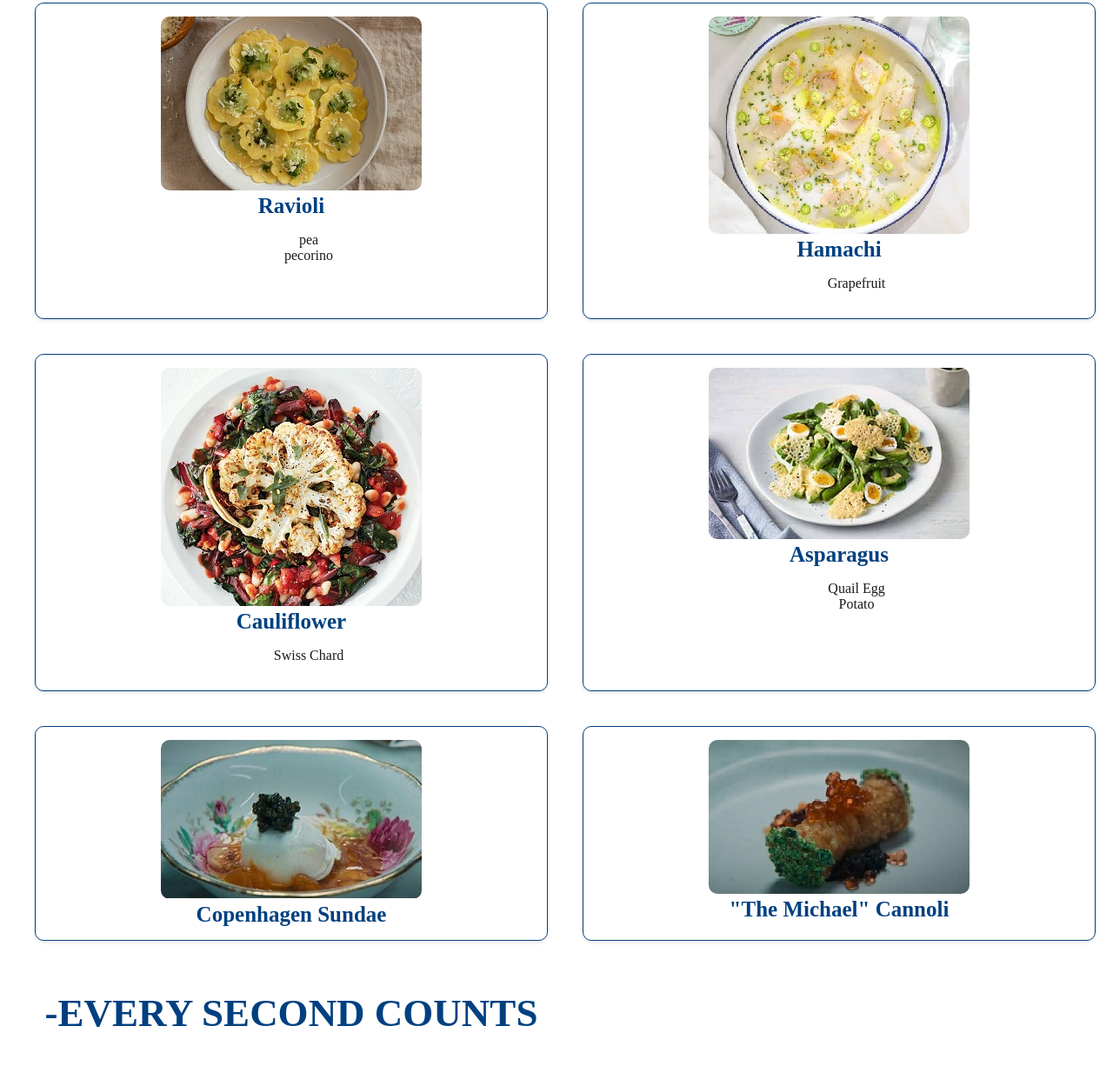
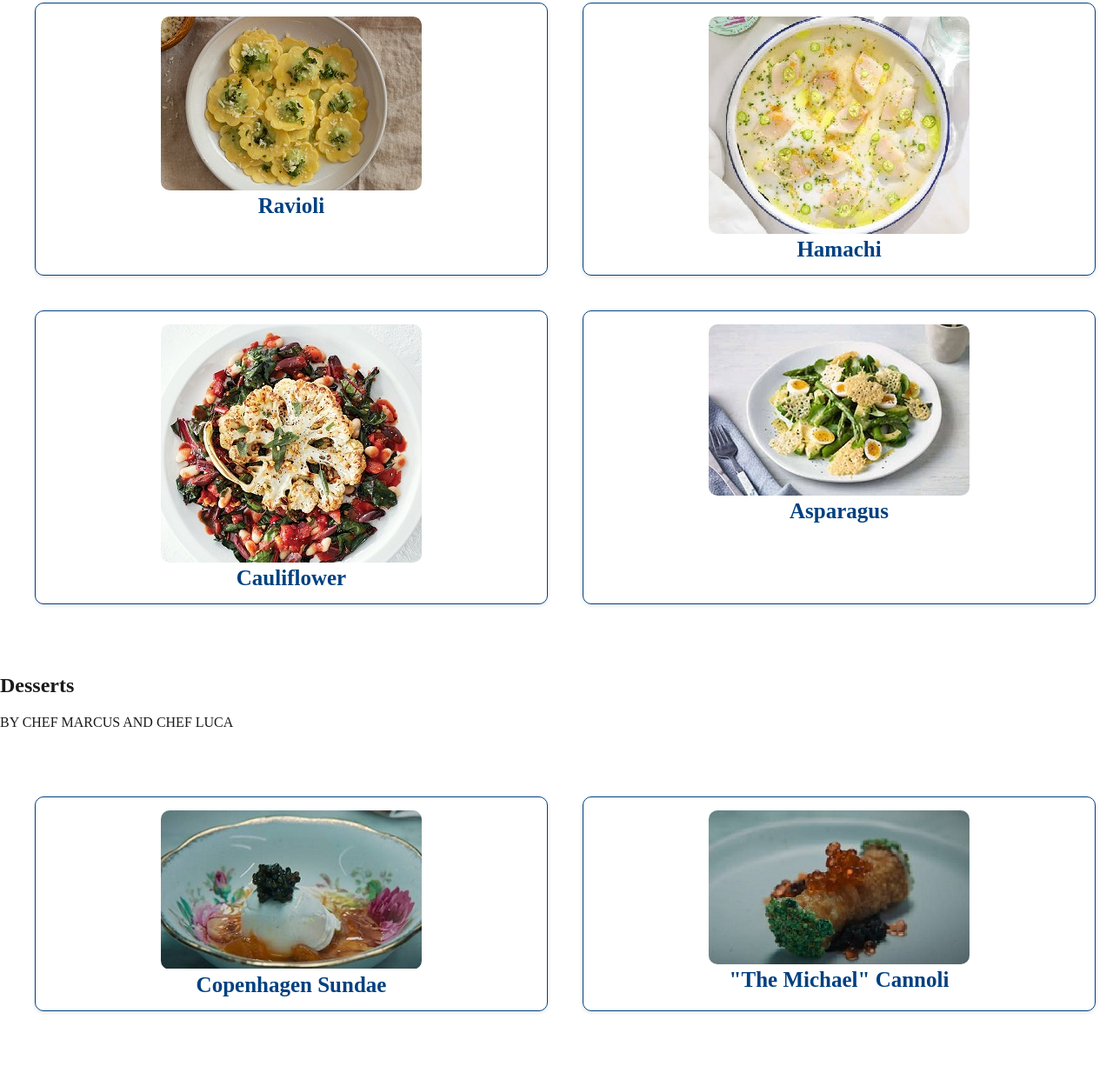
Before and after one commit to abdelrahmanmohamed1552008-cell/Abdulrahman, a plain HTML site: page menu.html in a window 1280 px wide. Shown: the part 234-1460 px from the top of the page at 87% size. Drawn offline with Linux system fonts and the light colour scheme; a web font is replaced by a local one.

Commit message:
Update menu.html

```diff
--- a/menu.html
+++ b/menu.html
@@ -32,37 +32,29 @@
         <div class="m-images">
             <img src="images/ravioli.jpg" alt="Ravioli">
             <p>Ravioli</p>
-            <ul type="none">
-                <li>pea</li>
-                <li>pecorino</li>
-            </ul>
         </div>
 
         <div class="m-images">
             <img src="images/Hamachi .jpeg" alt="Hamachi">
             <p>Hamachi</p>
-            <ul type="none">
-                <li>Grapefruit</li>
-            </ul>
         </div>
 
         <div class="m-images">
             <img src="images/cauliflower.jpg" alt="Cauliflower">
             <p>Cauliflower</p>
-            <ul type="none">
-                <li>Swiss Chard</li>
-            </ul>
         </div>
 
         <div class="m-images">
             <img src="images/Asparagus .jpeg" alt="Asparagus">
             <p>Asparagus</p>
-            <ul type="none">
-                <li>Quail Egg</li>
-                <li>Potato</li>
-            </ul>
         </div>
-
+    </section>
+    <!-- desserts -->
+    <div class="Desserts">
+        <h2>Desserts</h2>
+        <p>BY CHEF MARCUS AND CHEF LUCA</p>
+    </div>
+    <section class="menu">
         <div class="m-images">
             <img src="images/copenhagen-sundae-the-bear.jpg">
             <p>Copenhagen Sundae</p>
@@ -70,13 +62,14 @@
 
         <div class="m-images">
             <img src="images/mikey-cannoli.jpg">
-            <p>"The Michael" Cannoli</p>
-        </div>
-        <div class="every">
-            <h1>-EVERY SECOND COUNTS</h1>
-            <h1>-EVERY DETAIL MATTERS</h1>
+            <p>"The Michael"  Cannoli</p>
         </div>
     </section>
+    <div class="every">
+        <h1>-EVERY SECOND COUNTS</h1>
+        <h1>-EVERY DETAIL MATTERS</h1>
+    </div>
+
 </body>
 
 </html>
```
